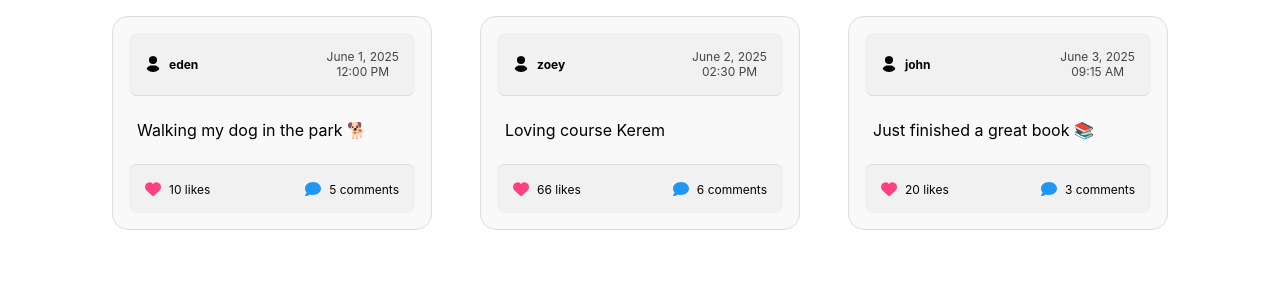
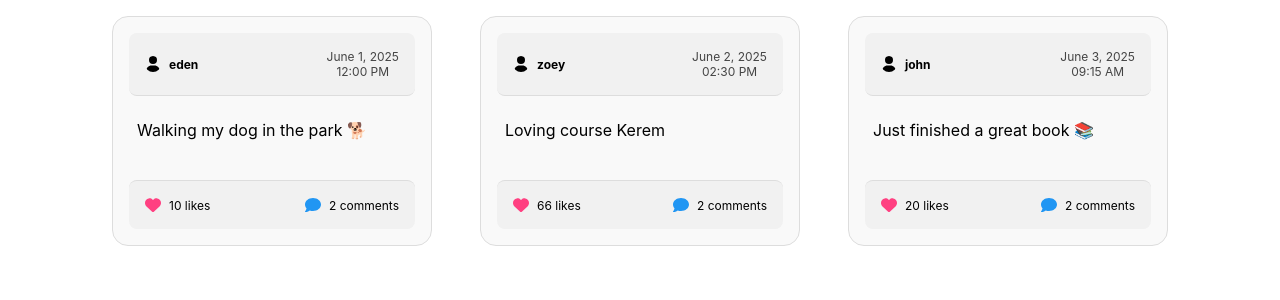
Before and after one commit to EdenDonenfeld/KeremNet, a React (Create React App) app: page / in a window 1280 px wide. Shown: the top 300 px of the page. Built offline with nearby package versions, Linux system fonts and the light colour scheme.

Commit message:
added comments

```diff
--- a/src/App.tsx
+++ b/src/App.tsx
@@ -3,28 +3,45 @@ import './App.css';
 import Post from './components/post/Post';
 
 const App = () => {
+  const comments = [
+    { text: "Great post!", username: "alice" },
+    { text: "I love this, so inspiring!", username: "bob" }
+  ];
+
   return (
     <div className="App">
       <Post
+        key="1"
         username="eden"
         text="Walking my dog in the park 🐕"
         date="2025-06-01T12:00:00Z"
         likes={10}
-        comments={5}
+        comments={ [
+    { text: "Great post!", username: "alice" },
+    { text: "I love this, so inspiring!", username: "bob" }
+  ]}
       />
       <Post
+        key="2"
         username="zoey"
         text="Loving course Kerem"
         date="2025-06-02T14:30:00Z"
         likes={66}
-        comments={6}
+        comments={[
+    { text: "Great post!", username: "alice" },
+    { text: "I love this, so inspiring!", username: "bob" }
+  ]}
       />
       <Post
+        key="3"
         username="john"
         text="Just finished a great book 📚"
         date="2025-06-03T09:15:00Z"
         likes={20}
-        comments={3}
+        comments={[
+    { text: "Great post!", username: "alice" },
+    { text: "I love this, so inspiring!", username: "bob" }
+  ]}
       />
     </div>
   );
--- a/src/components/post/Post.tsx
+++ b/src/components/post/Post.tsx
@@ -1,7 +1,8 @@
-import React from 'react';
+import React, { useState } from 'react';
 import PostHeader from './PostHeader';
 import PostLikesComments from './PostLikesComments';
 import PostDescription from './PostDescription';
+import { CommentProps } from './comment/Comment';
 import './Post.css';
 
 interface Props {
@@ -9,15 +10,21 @@ interface Props {
     text: string;
     date: string;
     likes: number;
-    comments: number;
+    comments: CommentProps[];
 }
 
 const Post: React.FC<Props> = ({ username, text, date, likes, comments }) => {
+    const [isCommentsVisible, setCommentsVisible] = useState(false);
     return (
         <div className="post-container">
             <PostHeader username={username} date={date} />
             <PostDescription text={text}/>
-            <PostLikesComments likes={likes} comments={comments} />
+            <PostLikesComments
+                likes={likes}
+                comments={comments}
+                isCommentsVisible={isCommentsVisible}
+                toggleComments={() => setCommentsVisible(prev => !prev)}
+            />
         </div>
     );
 }
--- a/src/components/post/PostLikesComments.css
+++ b/src/components/post/PostLikesComments.css
@@ -1,8 +1,15 @@
 .post-likes-comments-container {
     display: flex;
-    flex-direction: row;
+    flex-direction: column;
     align-items: center;
+    width: 100%;
+    margin-top: 1rem;
+}
+
+.post-likes-comments {
+    display: flex;
     justify-content: space-between;
+    align-items: center;
     width: 100%;
     padding: 1rem;
     background-color: #f1f1f1;
@@ -17,6 +24,10 @@
     gap: 0.5rem;
 }
 
+.comments:hover {
+    cursor: pointer;
+}
+
 .likes-icon, .comments-icon {
     width: 1rem;
     height: 1rem;
@@ -29,3 +40,25 @@
 .comments-icon {
     color: #2196f3;
 }
+
+.comments-list-container {
+    width: 100%;
+    padding: 0 1rem;
+    margin-top: 0.5rem;
+}
+
+.comments-list {
+    list-style: none;
+    padding: 0;
+    margin: 0;
+    width: 100%;
+}
+
+.no-comments {
+    width: 100%;
+    padding: 0 1rem;
+    margin-top: 0.5rem;
+    font-style: italic;
+    color: #888;
+    text-align: left;
+}
--- a/src/components/post/PostLikesComments.tsx
+++ b/src/components/post/PostLikesComments.tsx
@@ -1,27 +1,44 @@
 import React from 'react';
 import { FontAwesomeIcon } from '@fortawesome/react-fontawesome';
 import { faHeart, faComment } from '@fortawesome/free-solid-svg-icons';
+import Comment, { CommentProps } from './comment/Comment';
 import './PostLikesComments.css';
 
 interface Props {
-    likes?: number;
-    comments?: number;
+    likes: number;
+    comments: CommentProps[];
+    isCommentsVisible: boolean;
+    toggleComments: () => void;
 }
 
-const PostLikesComments: React.FC<Props> = ({ likes = 0, comments = 0}) => {
+const PostLikesComments: React.FC<Props> = ({ likes, comments, isCommentsVisible, toggleComments }) => {
     return (
         <div className="post-likes-comments-container">
-            <div className="likes">
-                <FontAwesomeIcon icon={faHeart} className="likes-icon" />
-                <span className="like-count">{likes} likes</span>
+            <div className="post-likes-comments">
+                <div className="likes">
+                    <FontAwesomeIcon icon={faHeart} className="likes-icon" />
+                    <span className="like-count">{likes} likes</span>
+                </div>
+
+                <div className="comments" onClick={toggleComments}>
+                    <FontAwesomeIcon icon={faComment} className="comments-icon" />
+                    <span className="comment-count">{comments.length} comments</span>
+                </div>
             </div>
 
-            <div className="comments">
-                <FontAwesomeIcon icon={faComment} className="comments-icon" />
-                <span className="comment-count">{comments} comments</span>
-            </div>
+            {isCommentsVisible && comments.length > 0 && (
+                <div className="comments-list-container">
+                    <ul className="comments-list">
+                        {comments.map((comment, index) => (
+                            <li key={index}>
+                                <Comment text={comment.text} username={comment.username} />
+                            </li>
+                        ))}
+                    </ul>
+                </div>
+            )}
         </div>
     );
-}
+};
 
 export default PostLikesComments;
--- /dev/null
+++ b/src/components/post/comment/Comment.css
@@ -0,0 +1,13 @@
+.comment-container {
+    display: flex;
+    flex-direction: row;
+    align-items: center;
+    justify-content: start;
+    width: 100%;
+    font-size: 0.75rem;
+    gap: 0.5rem;
+}
+
+.comment-username {
+    font-weight: bold;
+}
--- /dev/null
+++ b/src/components/post/comment/Comment.tsx
@@ -0,0 +1,21 @@
+import React from 'react';
+import './Comment.css';
+
+interface Props {
+    text: string;
+    username: string;
+}
+
+const Comment: React.FC<Props> = ({ text, username }) => {
+    return (
+        <div className="comment-container">
+            <div className="comment-header">
+                <p className="comment-username">{username}:</p>
+            </div>
+            <p className="comment-text">{text}</p>
+        </div>
+    );
+}
+
+export default Comment;
+export type { Props as CommentProps };
```
